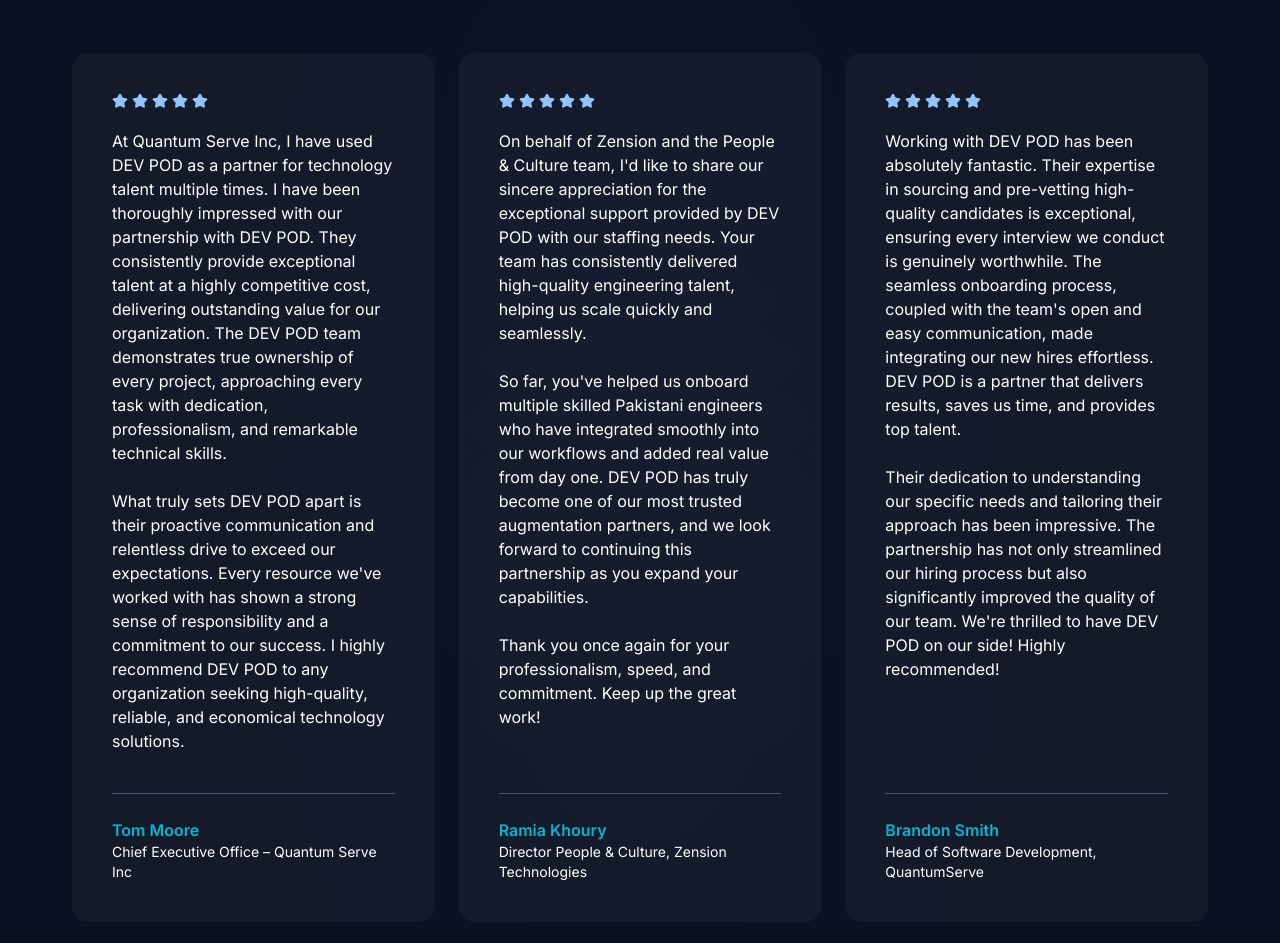
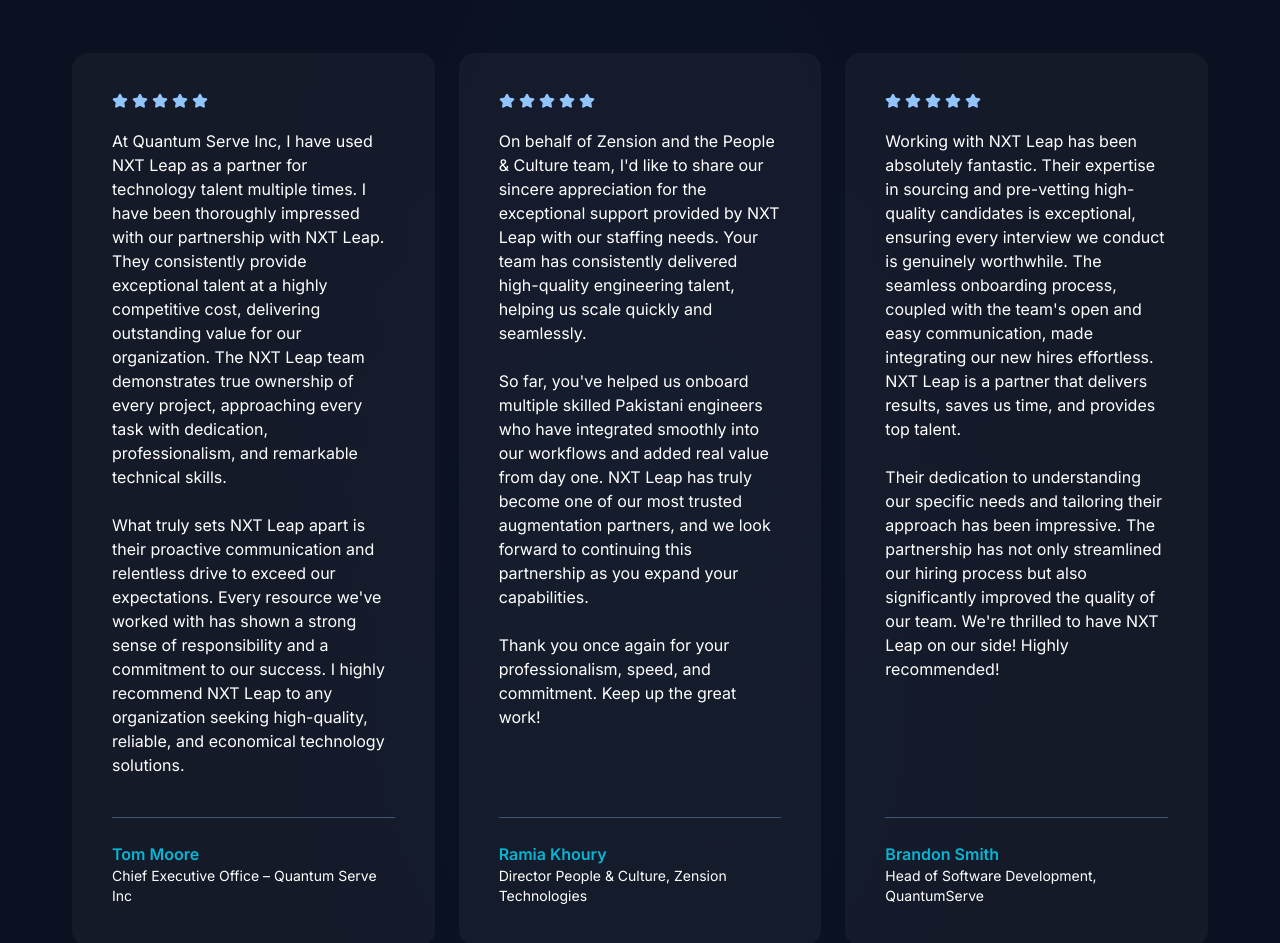
Before and after one commit to HasanKhan2003/nxtleap, a React (Vite) app: page / in a window 1280 px wide. Shown: the part 6085-7028 px from the top of the page. Built offline with nearby package versions, Linux system fonts and the light colour scheme.

Commit message:
Replace DEV POD with NXT Leap in testimonials

```diff
--- a/src/sections/Testimonials.tsx
+++ b/src/sections/Testimonials.tsx
@@ -8,19 +8,19 @@
 const testimonials = [
   {
     quote:
-      'At Quantum Serve Inc, I have used DEV POD as a partner for technology talent multiple times. I have been thoroughly impressed with our partnership with DEV POD. They consistently provide exceptional talent at a highly competitive cost, delivering outstanding value for our organization. The DEV POD team demonstrates true ownership of every project, approaching every task with dedication, professionalism, and remarkable technical skills.\n\nWhat truly sets DEV POD apart is their proactive communication and relentless drive to exceed our expectations. Every resource we\'ve worked with has shown a strong sense of responsibility and a commitment to our success. I highly recommend DEV POD to any organization seeking high-quality, reliable, and economical technology solutions.',
+      'At Quantum Serve Inc, I have used NXT Leap as a partner for technology talent multiple times. I have been thoroughly impressed with our partnership with NXT Leap. They consistently provide exceptional talent at a highly competitive cost, delivering outstanding value for our organization. The NXT Leap team demonstrates true ownership of every project, approaching every task with dedication, professionalism, and remarkable technical skills.\n\nWhat truly sets NXT Leap apart is their proactive communication and relentless drive to exceed our expectations. Every resource we\'ve worked with has shown a strong sense of responsibility and a commitment to our success. I highly recommend NXT Leap to any organization seeking high-quality, reliable, and economical technology solutions.',
     name: 'Tom Moore',
     title: 'Chief Executive Office – Quantum Serve Inc',
   },
   {
     quote:
-      'On behalf of Zension and the People & Culture team, I\'d like to share our sincere appreciation for the exceptional support provided by DEV POD with our staffing needs. Your team has consistently delivered high-quality engineering talent, helping us scale quickly and seamlessly.\n\nSo far, you\'ve helped us onboard multiple skilled Pakistani engineers who have integrated smoothly into our workflows and added real value from day one. DEV POD has truly become one of our most trusted augmentation partners, and we look forward to continuing this partnership as you expand your capabilities.\n\nThank you once again for your professionalism, speed, and commitment. Keep up the great work!',
+      'On behalf of Zension and the People & Culture team, I\'d like to share our sincere appreciation for the exceptional support provided by NXT Leap with our staffing needs. Your team has consistently delivered high-quality engineering talent, helping us scale quickly and seamlessly.\n\nSo far, you\'ve helped us onboard multiple skilled Pakistani engineers who have integrated smoothly into our workflows and added real value from day one. NXT Leap has truly become one of our most trusted augmentation partners, and we look forward to continuing this partnership as you expand your capabilities.\n\nThank you once again for your professionalism, speed, and commitment. Keep up the great work!',
     name: 'Ramia Khoury',
     title: 'Director People & Culture, Zension Technologies',
   },
   {
     quote:
-      'Working with DEV POD has been absolutely fantastic. Their expertise in sourcing and pre-vetting high-quality candidates is exceptional, ensuring every interview we conduct is genuinely worthwhile. The seamless onboarding process, coupled with the team\'s open and easy communication, made integrating our new hires effortless. DEV POD is a partner that delivers results, saves us time, and provides top talent.\n\nTheir dedication to understanding our specific needs and tailoring their approach has been impressive. The partnership has not only streamlined our hiring process but also significantly improved the quality of our team. We\'re thrilled to have DEV POD on our side! Highly recommended!',
+      'Working with NXT Leap has been absolutely fantastic. Their expertise in sourcing and pre-vetting high-quality candidates is exceptional, ensuring every interview we conduct is genuinely worthwhile. The seamless onboarding process, coupled with the team\'s open and easy communication, made integrating our new hires effortless. NXT Leap is a partner that delivers results, saves us time, and provides top talent.\n\nTheir dedication to understanding our specific needs and tailoring their approach has been impressive. The partnership has not only streamlined our hiring process but also significantly improved the quality of our team. We\'re thrilled to have NXT Leap on our side! Highly recommended!',
     name: 'Brandon Smith',
     title: 'Head of Software Development, QuantumServe',
   },
```
